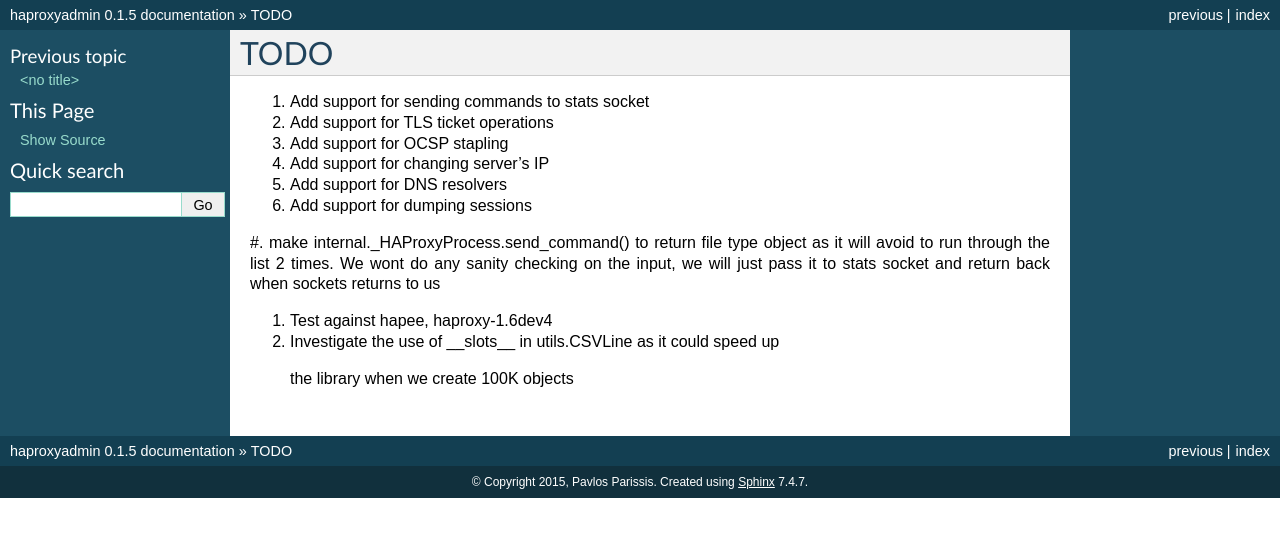
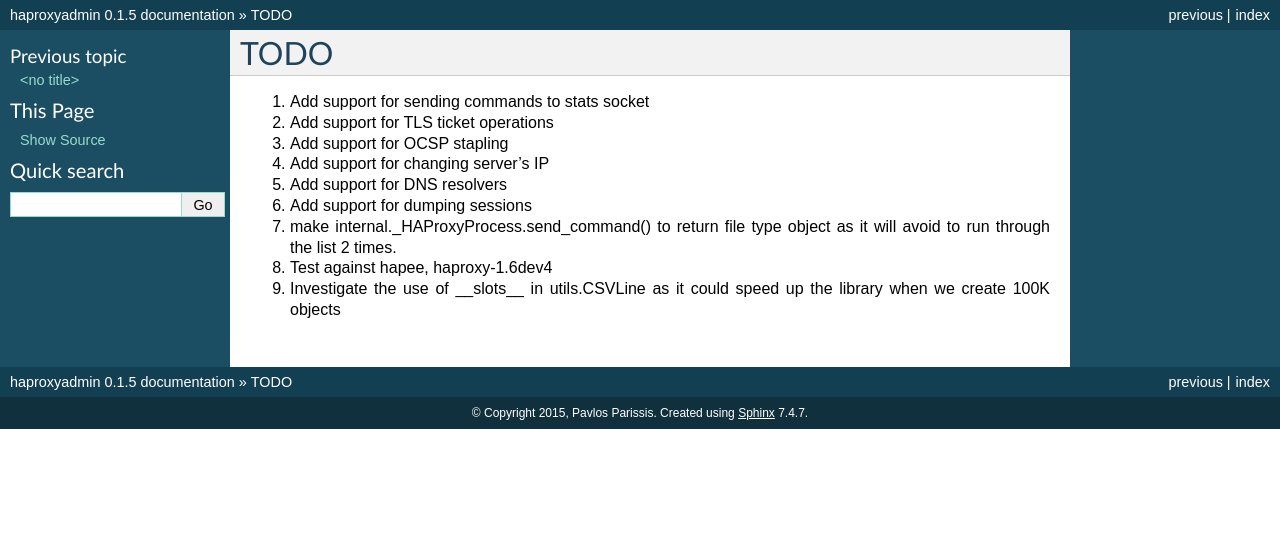
Before and after one commit to unixsurfer/haproxyadmin, a Sphinx documentation site: the page built from docs/source/TODO.rst, in a window 1280 px wide. Shown: the top 537 px of the page. Built offline with Sphinx 7.4.7, drawn with Linux system fonts in a browser that asks for light colours.

Commit message:
fix (once again) format issues in TODO.rst

```diff
--- a/docs/source/TODO.rst
+++ b/docs/source/TODO.rst
@@ -14,10 +14,7 @@ TODO
 #. Add support for dumping sessions
 
 #. make internal._HAProxyProcess.send_command() to return file type object as it will avoid to run through the list 2 times.
-We wont do any sanity checking on the input, we will just pass it to
-stats socket and return back when sockets returns to us
 
 #. Test against hapee, haproxy-1.6dev4
 
-#. Investigate the use of __slots__ in utils.CSVLine as it could speed up
-  the library when we create 100K objects
+#. Investigate the use of __slots__ in utils.CSVLine as it could speed up the library when we create 100K objects
```
